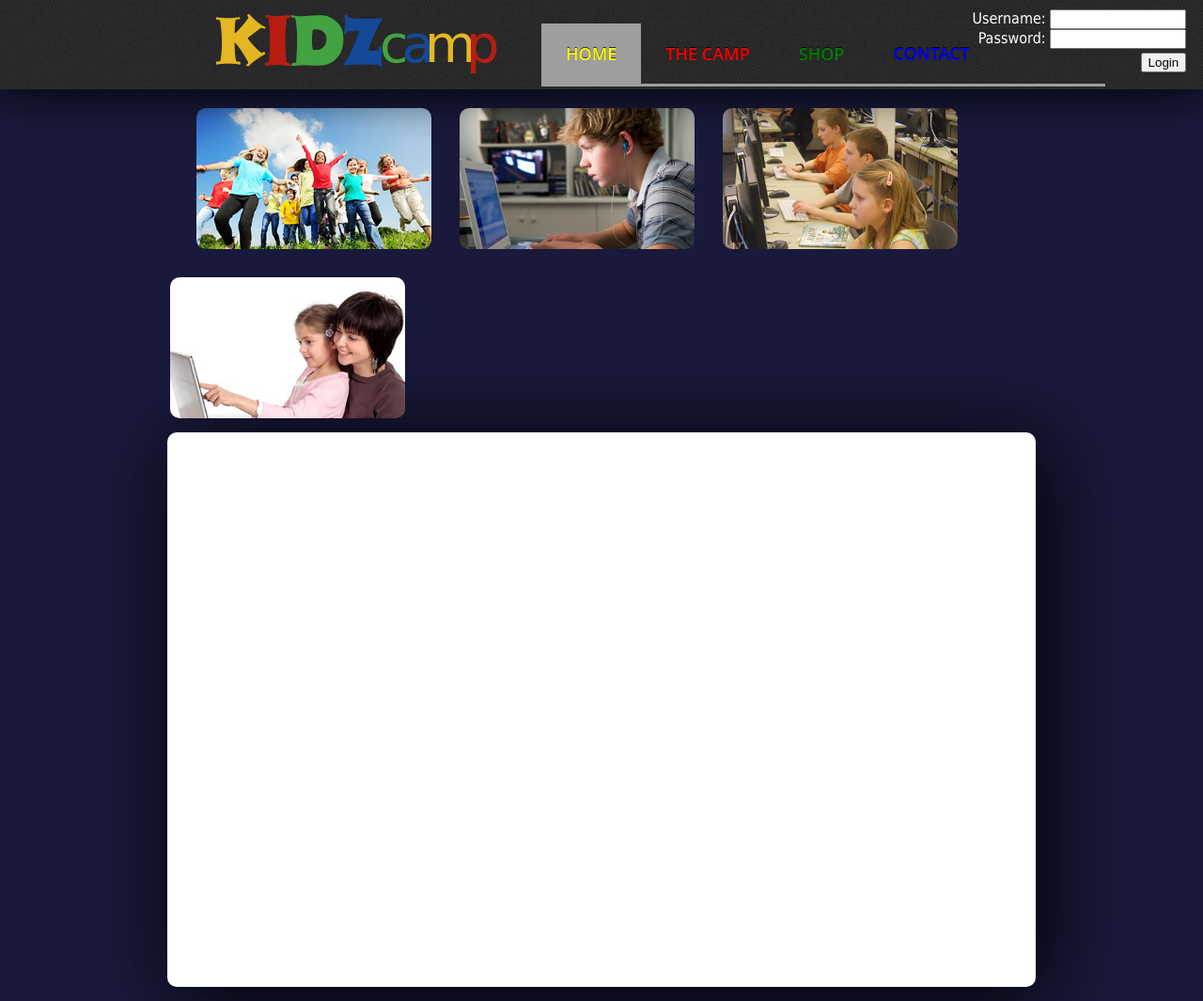
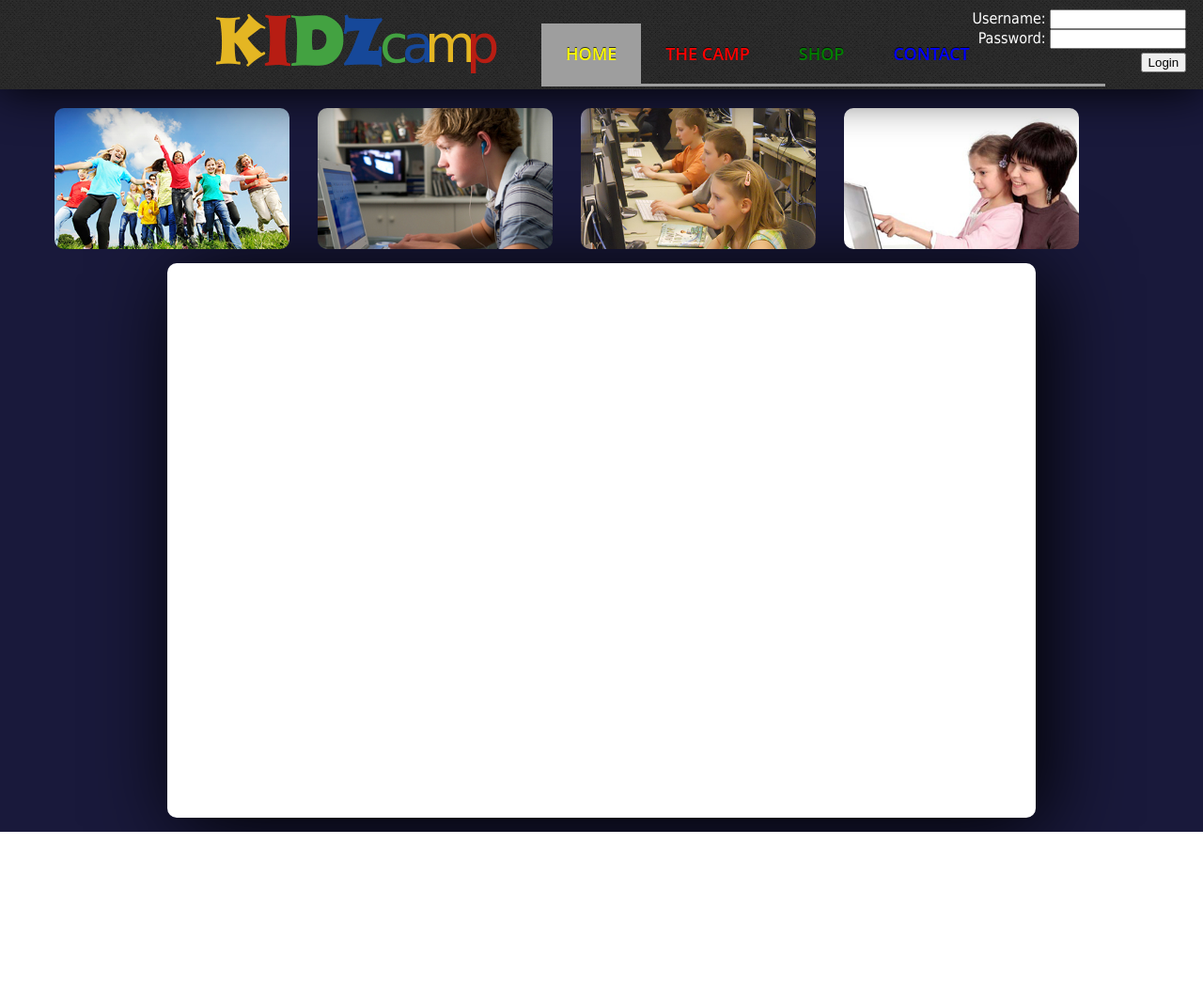
Before and after one commit to jordanbuschman/coen161_final, a PHP site: page / in a window 1280 px wide. Shown: the whole page at 94% size. After the commit the page ends 885 px from the top, so only its background shows below. Run offline with PHP 8.4, Linux system fonts and the light colour scheme; some libraries are stand-ins or nearby versions; grey boxes are pictures that could not be loaded.

Commit message:
changed box size

```diff
--- a/mystyles.css
+++ b/mystyles.css
@@ -130,7 +130,7 @@ div#centerpage
 
 #boxholder
 {
-	width: 75%;
+	width: 1250px;
 	margin: 0 auto;
 }
 
```
